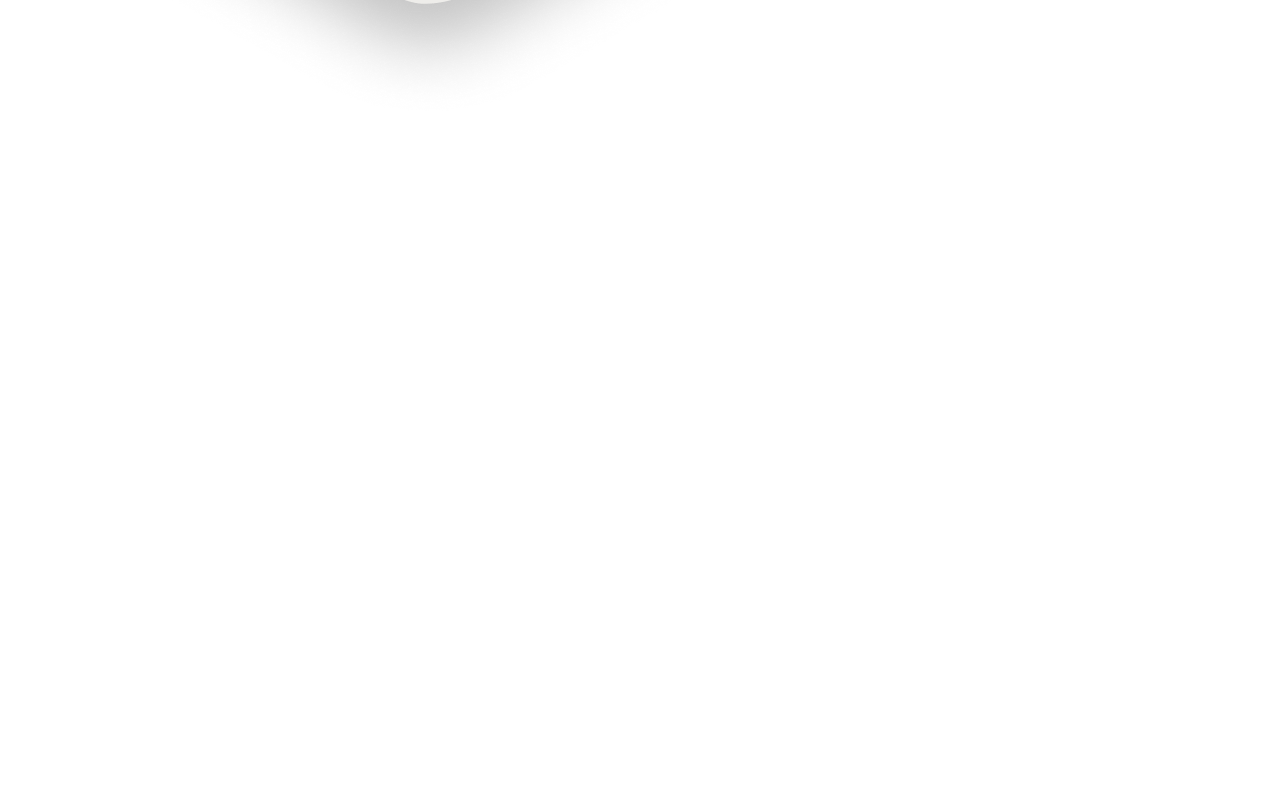
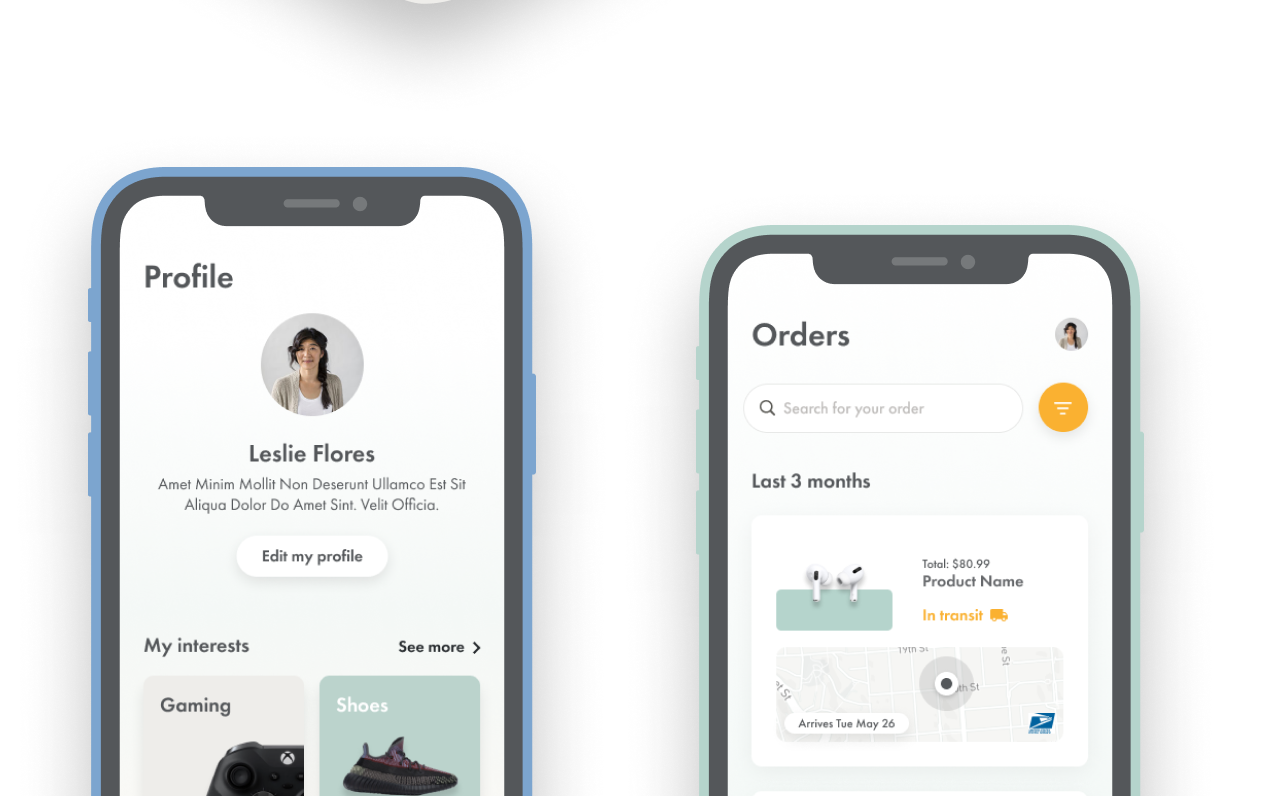
Before and after one commit to Shcoobz/advancedJS_figma_splash-page, a React (Vite) app: page / in a window 1280 px wide. Shown: the part 1064-1860 px from the top of the page. Before the commit the page ends 1199 px from the top, so only its background shows below. Built offline with nearby package versions, Linux system fonts and the light colour scheme; the HTML template or start-up script is replaced by a standard one.

Commit message:
added MockupImages

```diff
--- a/src/App.jsx
+++ b/src/App.jsx
@@ -2,6 +2,7 @@
 import BackgroundToggles from './components/BackgroundToggles';
 import TextContainer from './components/TextContainer';
 import MainImage from './components/MainImage';
+import MockupImages from './components/MockupImage';
 
 function App() {
   return (
@@ -10,6 +11,7 @@
       <BackgroundToggles />
       <TextContainer />
       <MainImage />
+      <MockupImages />
     </div>
   );
 }
--- a/src/components/MockupImage.jsx
+++ b/src/components/MockupImage.jsx
@@ -0,0 +1,19 @@
+import profileImg from '/img/profile.png';
+import ordersImg from '/img/orders.png';
+import homeImg from '/img/home.png';
+import cartImg from '/img/cart.png';
+import productImg from '/img/product.png';
+
+function MockupImages() {
+  return (
+    <div>
+      <img src={profileImg} alt='Profile Mockup' className='profile-img' />
+      <img src={ordersImg} alt='Orders Mockup' className='orders-img' />
+      <img src={homeImg} alt='Home Mockup' className='home-img' />
+      <img src={cartImg} alt='Cart Mockup' className='cart-img' />
+      <img src={productImg} alt='Product Mockup' className='product-img' />
+    </div>
+  );
+}
+
+export default MockupImages;
```
